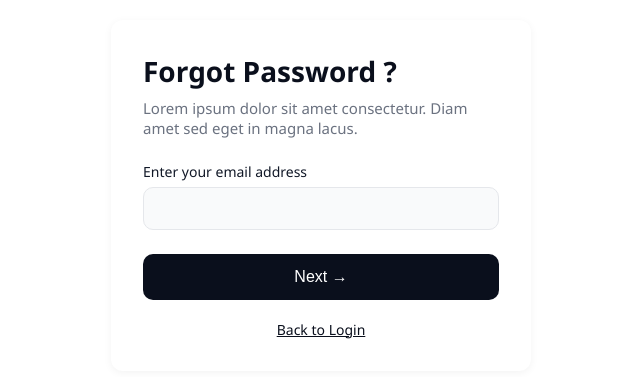
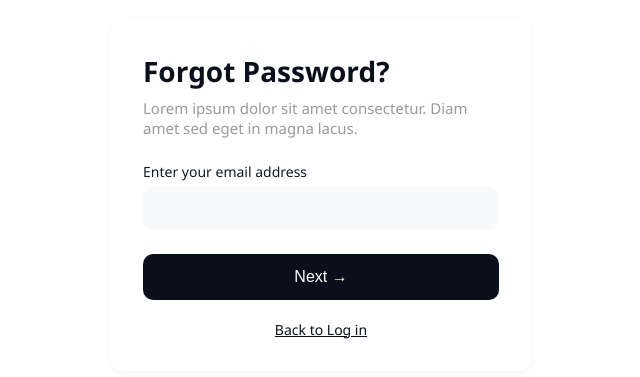
Before and after one commit to Lupescua/tantakuy-hyf, a Next.js app: page /forgot-password in a window 1280 px wide. Shown: the part 165-542 px from the top of the page, without its empty margins (319-959 px from the left). Built offline with nearby package versions, Linux system fonts and the light colour scheme.

Commit message:
Minor style fixes to match Figma

```diff
--- a/app/components/forgot-password/ForgotPasswordForm.jsx
+++ b/app/components/forgot-password/ForgotPasswordForm.jsx
@@ -22,7 +22,7 @@ export default function ForgotPasswordForm() {
   return (
     <div className={styles.container}>
       <form onSubmit={handleSubmit} className={styles.form}>
-        <h2>Forgot Password ?</h2>
+        <h2>Forgot Password?</h2>
         <p>
           Lorem ipsum dolor sit amet consectetur. Diam amet sed eget in magna
           lacus.
@@ -39,7 +39,7 @@ export default function ForgotPasswordForm() {
           Next →
         </button>
         <a href="/login" className={styles.link}>
-          Back to Login
+          Back to Log in
         </a>
       </form>
     </div>
--- a/app/components/forgot-password/VerifyToken.jsx
+++ b/app/components/forgot-password/VerifyToken.jsx
@@ -17,6 +17,7 @@ export default function VerifyToken() {
 
   return (
     <div className={styles.centeredContainer}>
+      <div className={styles.leftAlignText}>
         <div className={styles.spinner}></div>
         <p className={styles.message}>
           Please wait while we confirm your email token
@@ -25,5 +26,6 @@ export default function VerifyToken() {
           Back to Log in
         </a>
       </div>
+    </div>
   );
 }
--- a/style/ForgotPassword.module.css
+++ b/style/ForgotPassword.module.css
@@ -26,7 +26,7 @@
 
 .form p {
   font-size: 15px;
-  color: #6b7280;
+  color: #00000066;
   margin-bottom: 24px;
 }
 
@@ -42,11 +42,12 @@
   width: 100%;
   padding: 12px;
   font-size: 15px;
-  border: 1px solid #e5e7eb;
+  border: 1px solid #f8f9fa;
   border-radius: 10px;
-  background-color: #f9fafb;
+  background-color: #f8f9fa;
   margin-bottom: 24px;
   box-sizing: border-box;
+  color: #000000;
 }
 
 .form input[type='email']:focus {
@@ -95,7 +96,11 @@
   background-color: #ffffff;
   text-align: center;
 }
-
+.leftAlignText {
+  width: 100%;
+  max-width: 680px;
+  text-align: left;
+}
 .spinner {
   width: 48px;
   height: 48px;
@@ -114,8 +119,8 @@
 
 .message {
   font-size: 20px;
-  font-weight: 500;
-  color: #111827;
+  font-weight: 600;
+  color: #000000;
   margin-bottom: 24px;
 }
 
@@ -155,11 +160,12 @@
 .input {
   width: 100%;
   padding: 10px 12px;
-  border: 1px solid #ccc;
-  background-color: #f9fafb;
+  border: 1px solid #f8f9fa;
+  background-color: #f8f9fa;
   border-radius: 6px;
   font-size: 15px;
   box-sizing: border-box;
+  color: #000000;
 }
 
 .input:focus {
```
Lines whose indentation alone changed are shown as unchanged.
